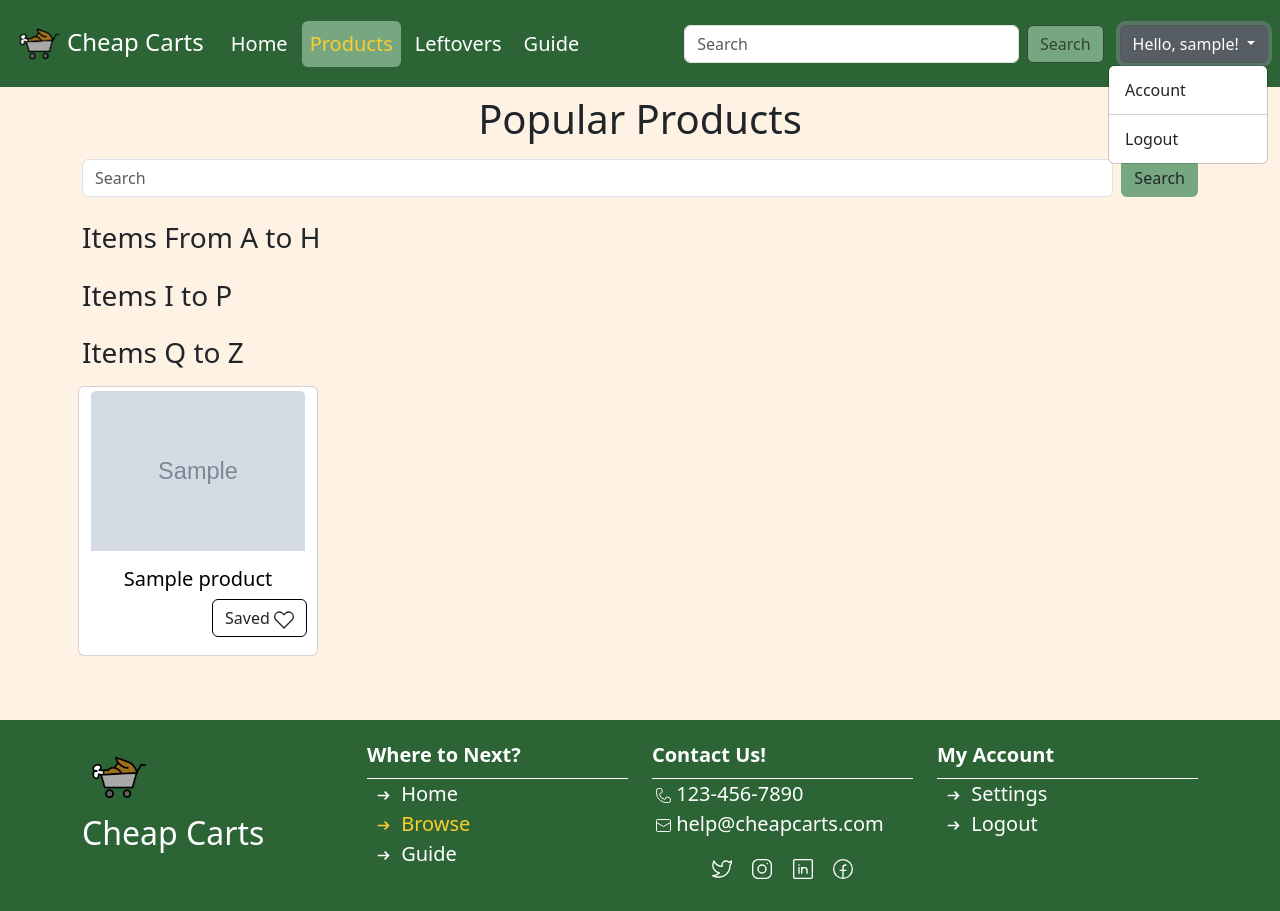
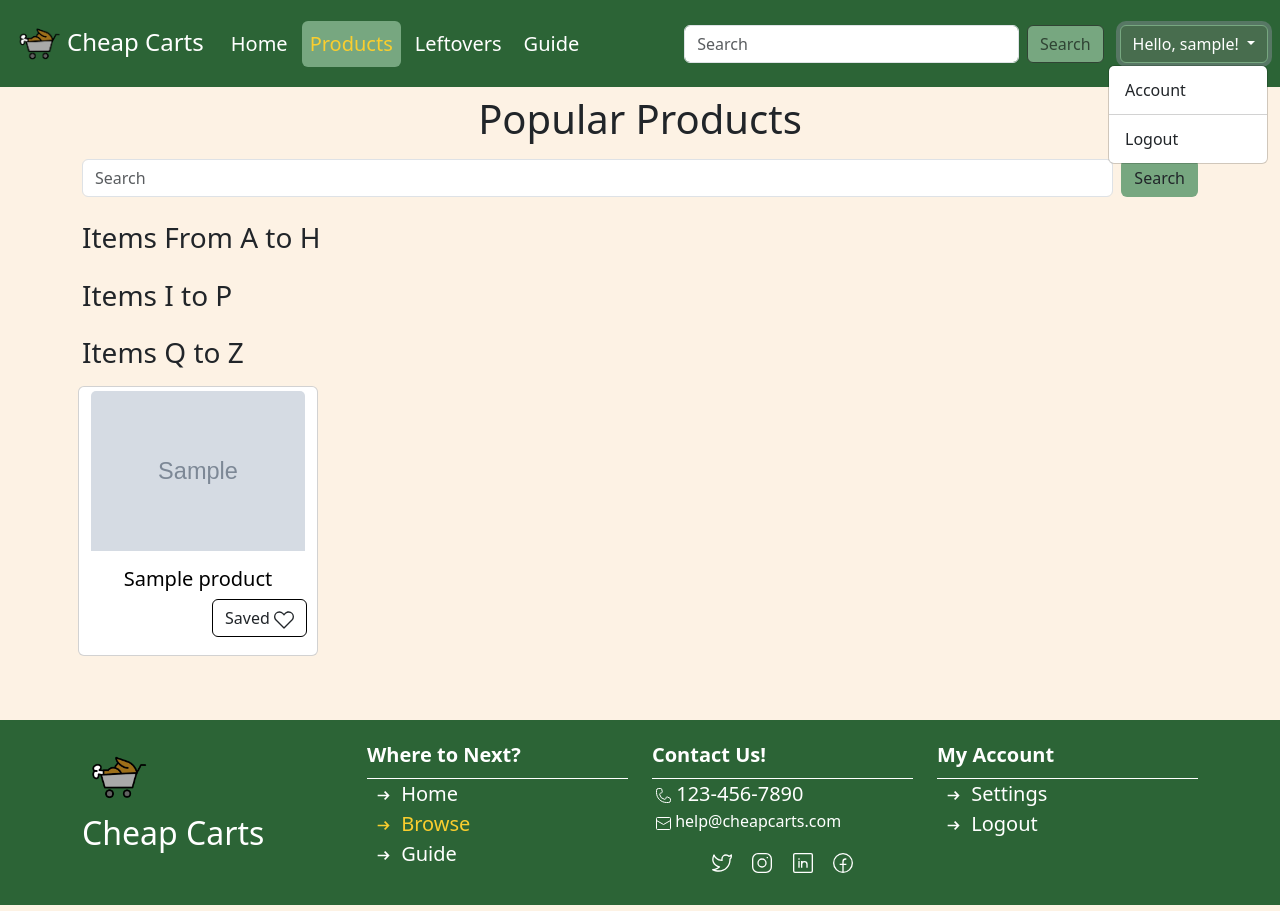
Before and after one commit to Brooklyn-STEAM/10041-Comparison-of-Online-Grocer-Prices-to-Assist-Low-Income-Families, a Flask app: page /products in a window 1280 px wide, after a click that opens the changed part. Run offline with Flask 3, Linux system fonts and the light colour scheme; a user stored in the database is signed in; tables that the repository leaves empty or names only in its code hold one stand-in row (values such as "Sample post"); grey boxes marked "Sample" are stand-in pictures; data that the repository does not hold is empty.

Commit message:
style changes and SQL fix (#56)

```diff
--- a/main.py
+++ b/main.py
@@ -497,7 +497,7 @@ def search_results():
     saved_results=''
 
     if flask_login.current_user.is_authenticated:
-        user_id = flask_login.current_user.i
+        user_id = flask_login.current_user.id
         left_join = f"LEFT JOIN `Cart` ON `Cart`.`product_id` = `Products`.`id` AND `Cart`.`user_id` = {user_id}"
 
         cursor.execute(f"SELECT * FROM `Products` {left_join} WHERE `item_name` LIKE '%{query}%';")
--- a/static/styles.css
+++ b/static/styles.css
@@ -422,3 +422,17 @@ input:-webkit-autofill:active{
     border-color: white;
     background-color: #77A780;
 }
+
+.dropdown-item {
+    --bs-dropdown-link-active-bg: #77A780;
+}
+
+.dropdown-toggle {
+    --bs-btn-active-bg: #486D4E;
+    --bs-btn-active-border-color:  #77A780;
+}
+
+.saved-btn:hover {
+    background-color: #f0f0f0;
+
+}
--- a/templates/comparison.html.jinja
+++ b/templates/comparison.html.jinja
@@ -37,7 +37,7 @@
                                 </form>
                             {%else%}
                                 <form action="/leftovers/{{product['id']}}/unsave" method="post">
-                                    <button type="submit" class="save-btn btn btn-white d-inline-block border-black my-2 float-start">
+                                    <button type="submit" class="product-btn save-btn saved-btn btn btn-white d-inline-block border-black my-2 float-start">
                                         <span>Saved</span>
                                         <span><svg viewBox="0 0 15 15" fill="none" xmlns="http://www.w3.org/2000/svg" width="20" height="20"><path d="M7.5 13.5l-.354.354a.5.5 0 00.708 0L7.5 13.5zM1.536 7.536l-.354.353.354-.353zm5-5l-.354.353.354-.353zM7.5 3.5l-.354.354a.5.5 0 00.708 0L7.5 3.5zm.964-.964l-.353-.354.353.354zm-.61 10.61L1.889 7.182l-.707.707 5.964 5.965.708-.708zm5.257-5.964l-5.965 5.964.708.708 5.964-5.965-.707-.707zM6.182 2.889l.964.965.708-.708-.965-.964-.707.707zm1.672.965l.964-.965-.707-.707-.965.964.708.708zM10.964 1c-1.07 0-2.096.425-2.853 1.182l.707.707A3.037 3.037 0 0110.964 2V1zM14 5.036c0 .805-.32 1.577-.89 2.146l.708.707A4.036 4.036 0 0015 5.036h-1zm1 0A4.036 4.036 0 0010.964 1v1A3.036 3.036 0 0114 5.036h1zM4.036 2c.805 0 1.577.32 2.146.89l.707-.708A4.036 4.036 0 004.036 1v1zM1 5.036A3.036 3.036 0 014.036 2V1A4.036 4.036 0 000 5.036h1zm.89 2.146A3.035 3.035 0 011 5.036H0c0 1.07.425 2.096 1.182 2.853l.707-.707z" fill="currentColor"></path></svg></span>
                                     </button>
--- a/templates/components/footer.html.jinja
+++ b/templates/components/footer.html.jinja
@@ -29,7 +29,7 @@
             <svg viewBox="0 0 15 15" fill="none" xmlns="http://www.w3.org/2000/svg" width="15" height="15"><path d="M4.72.5H2.5a2 2 0 00-2 2v2c0 5.523 4.477 10 10 10h2a2 2 0 002-2v-1.382a1 1 0 00-.553-.894l-2.416-1.208a1 1 0 00-1.396.578l-.297.893a1.21 1.21 0 01-1.385.804A6.047 6.047 0 013.71 6.547a1.21 1.21 0 01.804-1.385l1.108-.37a1 1 0 00.654-1.19L5.69 1.257A1 1 0 004.72.5z" stroke="currentColor"></path></svg>
             123-456-7890</p>
 
-            <p class="mb-0 mx-1 fs-5">
+            <p class="mb-0 mx-1 fs-6">
             <svg viewBox="0 0 15 15" fill="none" xmlns="http://www.w3.org/2000/svg" width="15" height="15"><path d="M.5 4.5l7 4 7-4m-13-3h12a1 1 0 011 1v10a1 1 0 01-1 1h-12a1 1 0 01-1-1v-10a1 1 0 011-1z" stroke="currentColor"></path></svg>
             help@cheapcarts.com</p>
 
--- a/templates/components/navbar.html.jinja
+++ b/templates/components/navbar.html.jinja
@@ -32,10 +32,10 @@
 
       {%if current_user.is_authenticated%}
           <div class="dropdown">
-            <button class="user-btn btn btn-secondary dropdown-toggle" type="button" data-bs-toggle="dropdown" aria-expanded="false">
+            <button class="user-btn btn btn-secondary dropdown-toggle w-100" type="button" data-bs-toggle="dropdown" aria-expanded="false">
               Hello, {{current_user.username}}!
             </button>
-            <ul class="dropdown-menu dropdown-menu-end dropdown-menu-end-lg">
+            <ul class="dropdown-menu dropdown-menu-end dropdown-menu-end-lg w-100">
               <li><a class="dropdown-item {% if request.path == '/settings' %} active-account fw-bold {%endif%}" href="/settings">Account</a></li>
               <li><hr class="dropdown-divider"></li>
               <li><a class="dropdown-item" href="/logout">Logout</a></li>
--- a/templates/popular_products.html.jinja
+++ b/templates/popular_products.html.jinja
@@ -43,7 +43,7 @@
         <a href="/compare/{{item['id']}}" class="text-black link-underline link-underline-opacity-0">
           <div class="row g-0">
             <div class="col-md-4">
-              <img src="{{item['item_image']}}" class="img-fluid rounded-start" alt="...">
+              <img src="{{item['item_image']}}" class="img-fluid rounded-start" alt="Image of {{item['item_image']}}">
             </div>
             <div class="col-md-8">
               <div class="card-body">
--- a/templates/search_results.html.jinja
+++ b/templates/search_results.html.jinja
@@ -67,7 +67,7 @@
           <h1 class="text-center">'{{request.args.get('query')}}' Not Found</h1>
         {%endif%}
       </div>
-      <hr class="product-rule">
+      <hr class="product-rule mb-5">
     </main>
     {%endif%}
 
```
